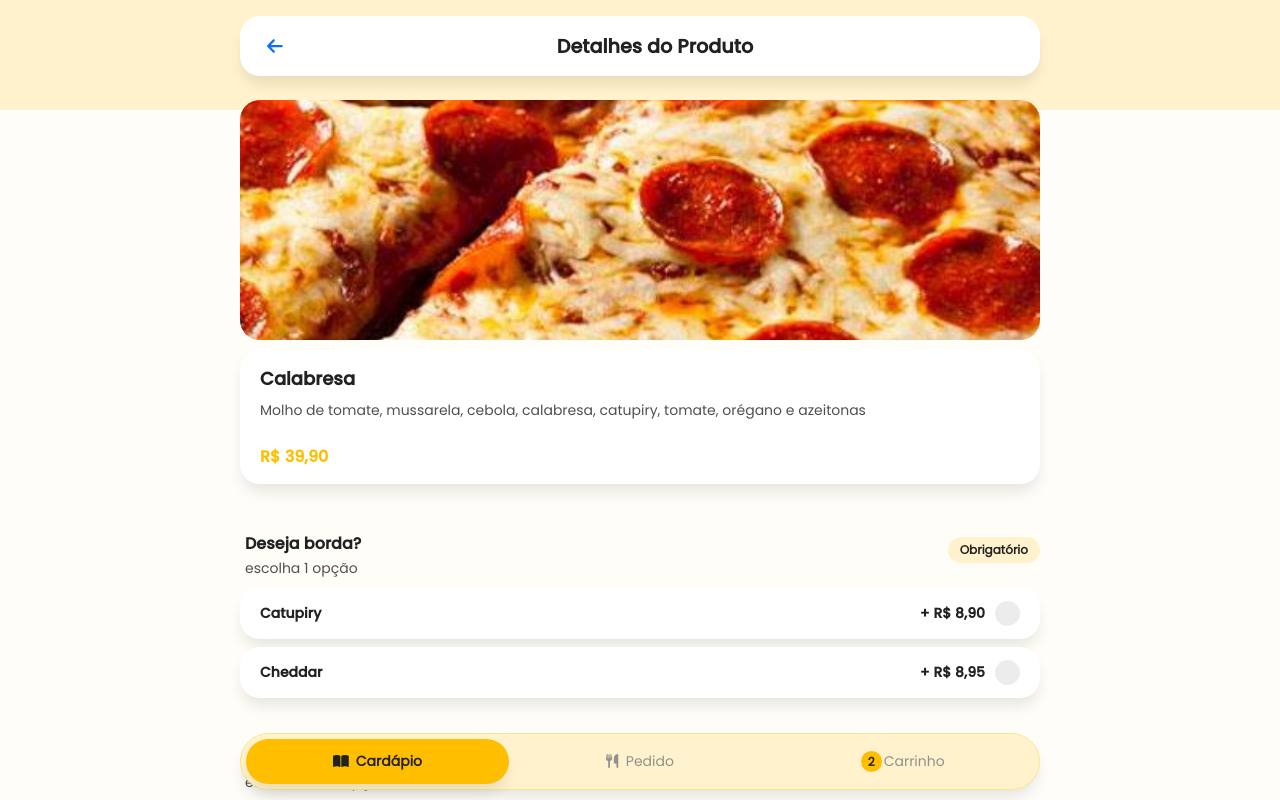
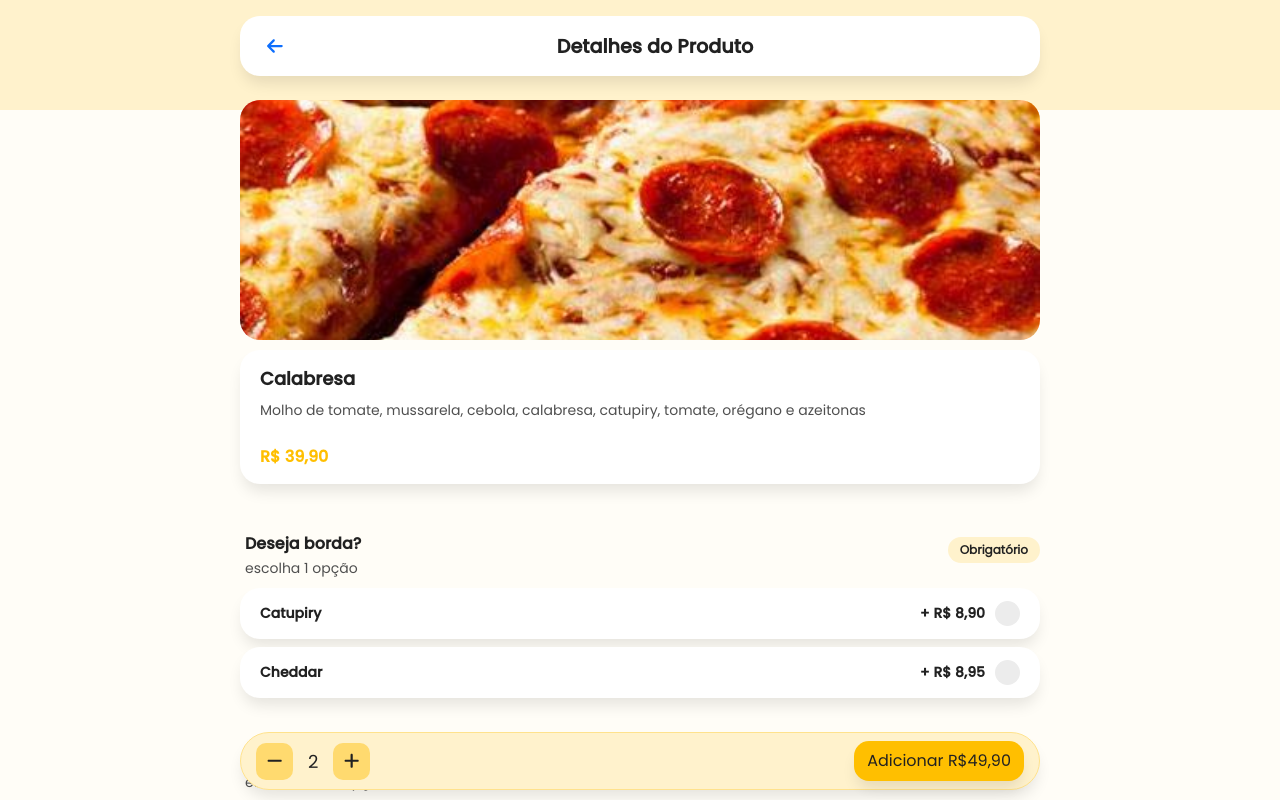
Before and after one commit to gabrielrodrigueslb/Cardapio-delivery, a React (Vite) app: page /detalhes in a window 1280 px wide. Shown: the top 800 px of the page. Built offline with nearby package versions, Linux system fonts and the light colour scheme.

Commit message:
Detalhes finalizado

```diff
--- a/src/App.Module.css
+++ b/src/App.Module.css
@@ -44,6 +44,32 @@ b{
   margin: 0 auto;
 }
 
+
+.btn-white{
+  color: var(--color-black);
+  background: var(--color-white);
+  border-radius: 1.25rem;
+  padding: 0.94rem 1.56rem;
+  font-size: 1.25rem;
+  box-shadow: 0px 10px 15px -3px rgba(0, 0, 0, 0.1);
+}
+
+.btn-yellow{
+  border: none !important;
+  background: var(--color-primary);
+  color: var(--color-black) !important;
+  border-radius: 20px;
+  padding: 15px 25px;
+  font-size: 20px;
+  box-shadow: 0px 10px 15px -3px rgba(0, 0, 0, 0.1);
+}
+
+.btn-sm{
+  padding: 0.5rem 0.8125rem;
+  border-radius: 0.94rem;
+  font-size: 1rem;
+}
+
 .hidden{
   display: none !important;
 }
--- a/src/assets/css/Options.css
+++ b/src/assets/css/Options.css
@@ -47,3 +47,41 @@ textarea{
     height: 150px !important;
     resize: none;
 }
+
+
+/* Menu bottom */
+.menu-bottom.details{
+    justify-content: space-between;
+    padding: 8px 15px;
+}
+
+.add-carrinho{
+    display: flex;
+    text-align: center;
+    height: 30px;
+    justify-content: center;
+    align-items: center;
+}
+
+.btn-menos, .btn-mais{
+    color: var(--color-black);
+    padding: 8px 12px;
+    border-radius: 10px;
+    font-size: 14px;
+    cursor: pointer;
+    display: flex;
+    align-items: center;
+    justify-content: center;
+    width: 37px;
+    height: 37px;
+    box-sizing: border-box;
+    background: var(--color-primary-out);
+}
+
+
+.add-numero-itens{
+    color: var(--color-black);
+    padding: 2px 15px;
+    font-size: 1.125rem;
+
+}
--- a/src/routes/InfoProdutos.jsx
+++ b/src/routes/InfoProdutos.jsx
@@ -1,5 +1,5 @@
 import { FontAwesomeIcon } from '@fortawesome/react-fontawesome';
-import { faArrowLeft } from '@fortawesome/free-solid-svg-icons';
+import { faArrowLeft, faPlus, faMinus, faBold } from '@fortawesome/free-solid-svg-icons';
 import { Link } from 'react-router-dom';
 import '../assets/css/InfoProdutos.css';
 
@@ -55,7 +55,24 @@ export default function InfoProdutos() {
       </section>
       <Options />
 
-      <BottomMenu />
+      <div class="menu-bottom details" id="menu-bottom">
+        <div class="add-carrinho">
+            <span class="btn-menos">
+            <FontAwesomeIcon icon={faMinus} size='lg' />
+            </span>
+            <span class="add-numero-itens">
+                2
+            </span>
+            <span class="btn-mais">
+            <FontAwesomeIcon icon={faPlus} size='lg' />
+            </span>
+        </div>
+
+        <a class="btn btn-yellow btn-sm">
+            Adicionar <span>R$49,90</span>
+        </a>
+    </div>
+
       <MenuButtonClosed />
     </div>
   );
```
